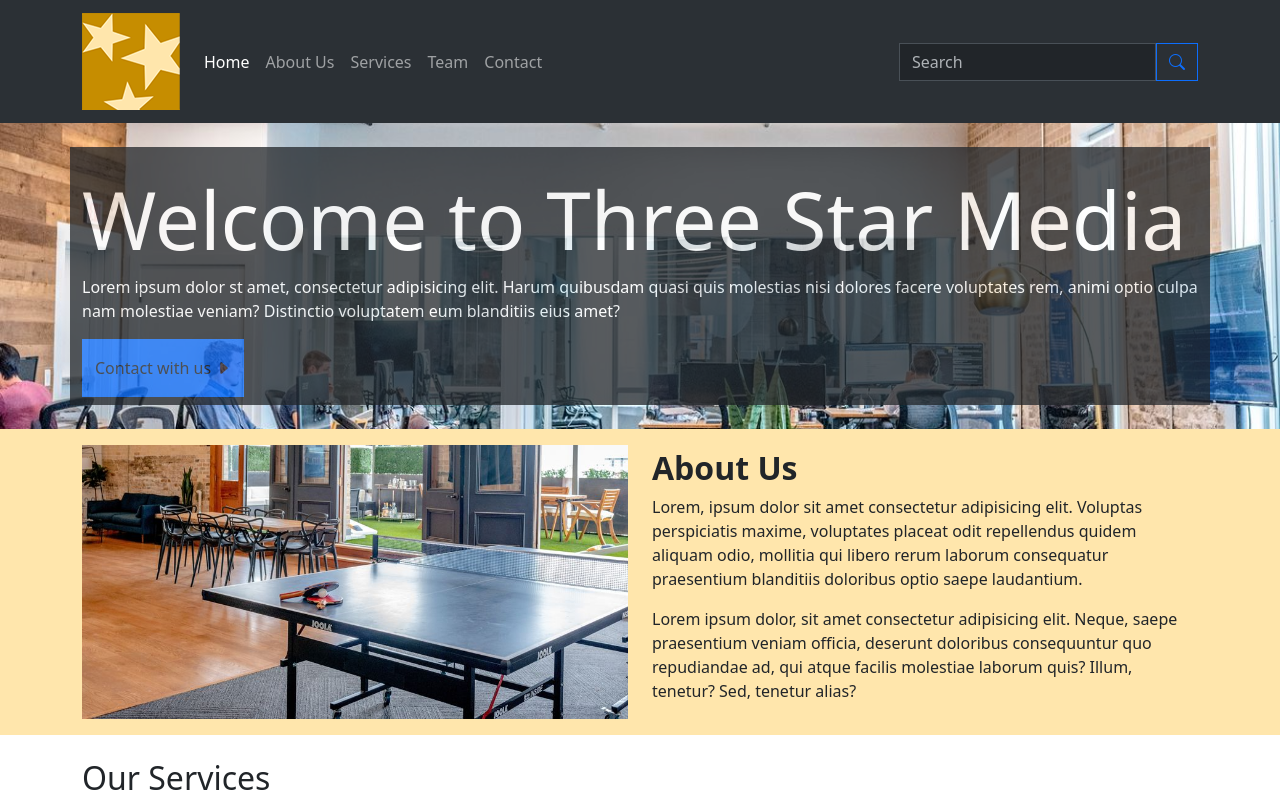
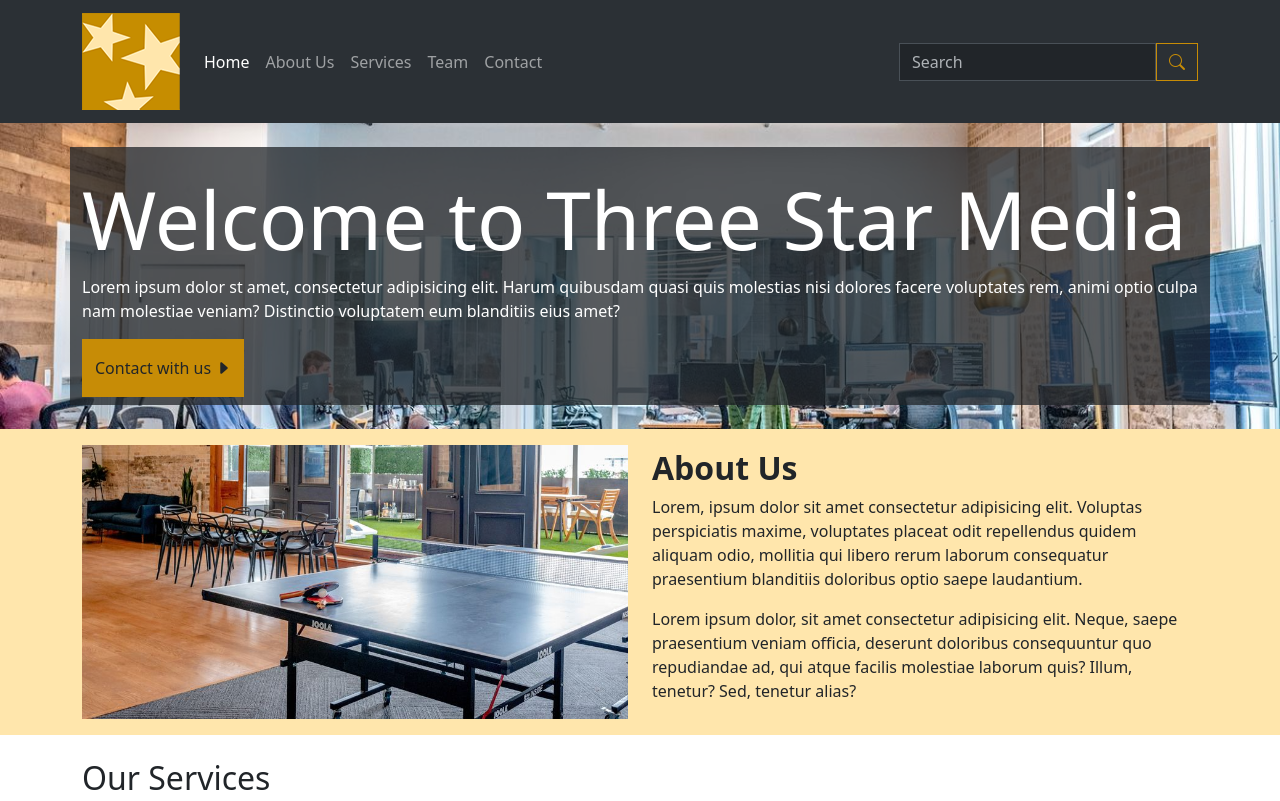
Before and after one commit to trev0035/ThreeStarMedia, a plain HTML site: page index.html in a window 1280 px wide. Shown: the top 801 px of the page. Drawn offline with nearby package versions, Linux system fonts and the light colour scheme.

Commit message:
adds extra html and css

```diff
--- a/css/style.css
+++ b/css/style.css
@@ -3,6 +3,7 @@
     --bs-primary-rgb: 199, 140,6;
     --bs-secondary: #FFE6AC;
     --bs-secondary-rgb: 255, 230, 172;
+    --bs-dark: black;
 }
 .banner{
     background: url(../images/main-banner.jpg) no-repeat center;
@@ -12,3 +13,48 @@
     background: url(../images/vision.jpg) no-repeat center;
     background-size: cover;
 }
+.btn-outline-primary {
+    --bs-btn-color: var(--bs-primary);
+    --bs-btn-border-color: var(--bs-primary);
+    --bs-btn-hover-color: #fff;
+    --bs-btn-hover-bg: var(--bs-primary);
+    --bs-btn-hover-border-color: var(--bs-primary);
+    --bs-btn-focus-shadow-rgb: 13, 110, 253;
+    --bs-btn-active-color: #fff;
+    --bs-btn-active-bg: var(--bs-primary);
+    --bs-btn-active-border-color: var(--bs-primary);
+    --bs-btn-active-shadow: inset 0 3px 5px rgba(0, 0, 0, 0.125);
+    --bs-btn-disabled-color: var(--bs-primary);
+    --bs-btn-disabled-bg: transparent;
+    --bs-btn-disabled-border-color: var(--bs-primary);
+    --bs-gradient: none;
+}
+
+.btn-primary {
+    --bs-btn-color: #fff;
+    --bs-btn-bg: var(--bs-primary);
+    --bs-btn-border-color: var(--bs-primary);
+    --bs-btn-hover-color: #fff;
+    --bs-btn-hover-bg: var(--bs-primary);
+    --bs-btn-hover-border-color: var(--bs-primary);
+    --bs-btn-focus-shadow-rgb: 49, 132, 253;
+    --bs-btn-active-color: #fff;
+    --bs-btn-active-bg: var(--bs-primary);
+    --bs-btn-active-border-color: var(--bs-primary);
+    --bs-btn-active-shadow: inset 0 3px 5px rgba(0, 0, 0, 0.125);
+    --bs-btn-disabled-color: #fff;
+    --bs-btn-disabled-bg: var(--bs-primary);
+    --bs-btn-disabled-border-color: var(--bs-primary);
+}
+
+.navbar-nav .nav-item{
+color: var(--bs-primary)
+}
+
+.navbar-nav .nav-link:focus,
+.navbar-nav .nav-link:focus,
+.navbar-nav .nav-link:active
+{
+    background-color: var(--bs-primary);
+    color: var(--bs-dark)
+}
--- a/index.html
+++ b/index.html
@@ -50,7 +50,7 @@
     <main>
         <!-- Home section -->
         <section class="banner py-4" id="home">
-            <div class="container-xl bg-dark text-white opacity-75">
+            <div class="container-xl bg-dark text-white bg-opacity-75">
                 <h1 class="display-1 pt-4">Welcome to Three Star Media</h1>
                 <p>Lorem ipsum dolor st amet, consectetur adipisicing elit. Harum quibusdam quasi quis molestias nisi dolores facere voluptates rem, animi optio culpa nam molestiae veniam? Distinctio voluptatem eum blanditiis eius amet?</p>
                 <a class="btn btn-primary rounded-0 mb-2 py-3 text-dark" href="#" role="button">Contact with us <i class="bi bi-caret-right-fill"></i></a>
```
